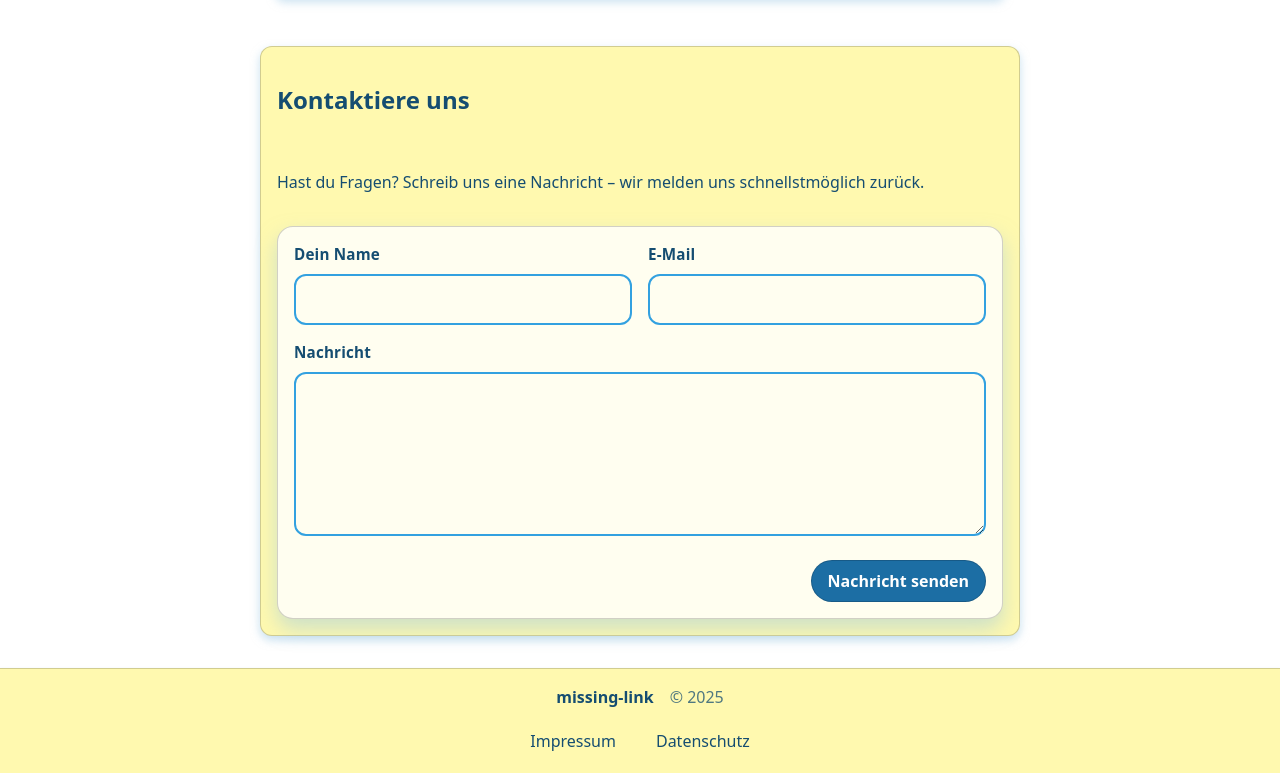
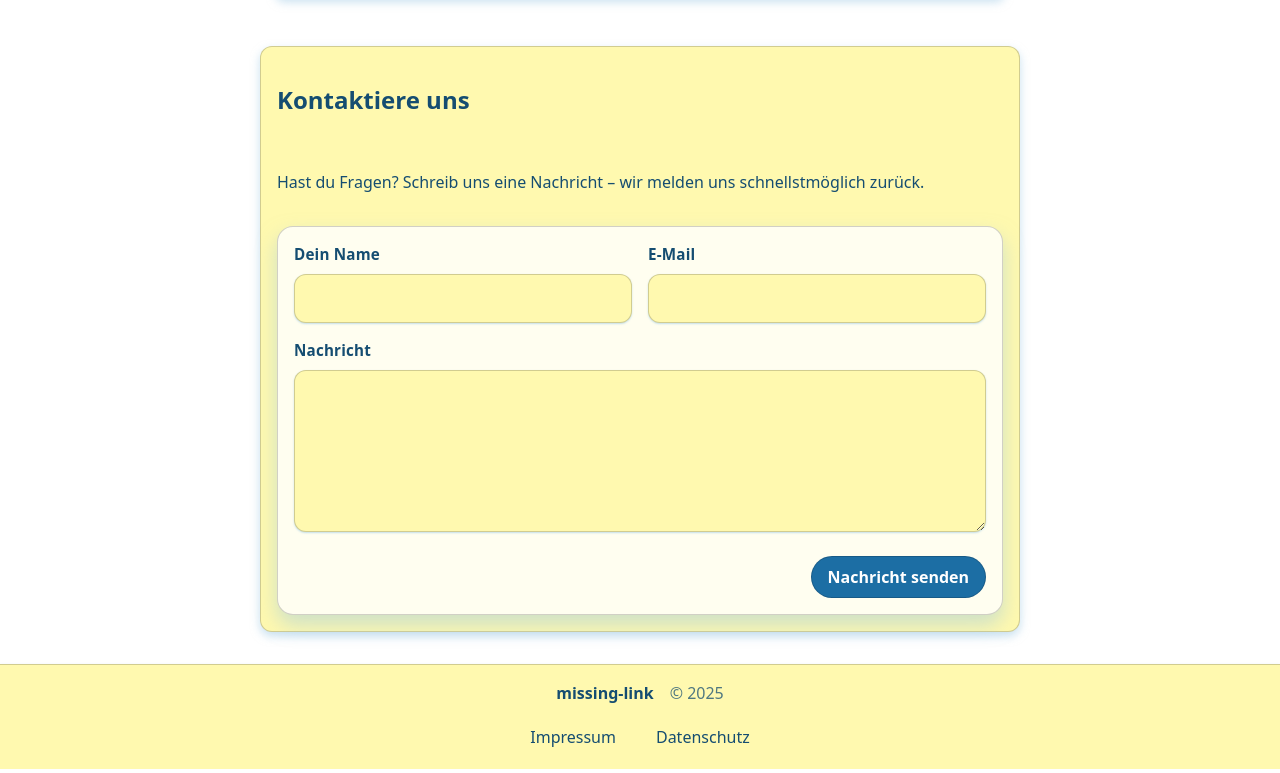
Before and after one commit to g0r1s3/missing-link-frontend, a React (Vite) app: page / in a window 1280 px wide. Shown: the part 1368-2141 px from the top of the page. Built offline with nearby package versions, Linux system fonts and the light colour scheme; no server answers.

Commit message:
fixed TextField according to Linter

```diff
--- a/src/components/TextField/TextField.css
+++ b/src/components/TextField/TextField.css
@@ -1,6 +1,6 @@
 /* src/components/TextField/TextField.css */
 .tf-root {
-    color: var(--color-text);
+    color: var(--on-surface);
     display: flex;
     flex-direction: column;
     font-size: 0.95rem;
@@ -8,38 +8,41 @@
     width: 100%;
 }
 
+/* Eingabe */
 .tf-input {
-    background: transparent;
-    border: 2px solid var(--color-border);
+    background: var(--surface);
+    border-color: var(--border-color);
     border-radius: var(--radius-sm);
-    box-shadow: 0 1px 0 rgb(0 0 0 / 0%), 0 0 0 rgb(0 0 0 / 0%);
+    border-style: solid;
+    border-width: 1px;
+    box-shadow: var(--panel-shadow);
     box-sizing: border-box;
-    color: var(--color-text);
+    color: var(--on-surface);
     max-width: 100%;
     outline: none;
-    padding: var(--space-3) var(--space-4);
+    padding: var(--space-3);
     transition: box-shadow 120ms ease, border-color 120ms ease, background 120ms ease;
-    width: 100%;
 }
 
+/* Placeholder */
 .tf-input::placeholder {
-    color: color-mix(in oklab, var(--color-text) 55%, transparent);
+    color: var(--on-surface);
     opacity: 0.85;
 }
 
+/* Hover / Focus */
 .tf-input:hover {
-    background: color-mix(in oklab, var(--color-bg) 90%, black 10%);
-    border-color: var(--color-accent);
+    background: var(--surface);
+    border-color: var(--border-color-strong);
 }
 
-.tf-input:focus {
-    background: color-mix(in oklab, var(--color-bg) 85%, black 15%);
-    border-color: var(--color-accent);
-    box-shadow:
-            0 0 0 3px color-mix(in oklab, var(--color-accent) 30%, transparent),
-            0 2px 10px 0 color-mix(in oklab, var(--shadow) 40%, transparent);
+.tf-input:focus-visible {
+    background: var(--surface);
+    border-color: var(--border-color-strong);
+    box-shadow: var(--focus-ring);
 }
 
+/* Label & Helper */
 .tf-label {
     font-weight: 600;
     letter-spacing: 0.2px;
@@ -50,12 +53,12 @@
     opacity: 0.9;
 }
 
-.tf-input--error {
-    border-color: #ff8a80;
-    box-shadow:
-            0 0 0 2px color-mix(in oklab, #ff8a80 35%, transparent);
+/* Fehlerzustand */
+.tf-input-error {
+    border-color: var(--border-color-strong);
+    box-shadow: var(--focus-ring);
 }
 
-.tf-helper--error {
-    color: #ffb4a9;
+.tf-helper-error {
+    color: var(--color-accent);
 }
--- a/src/components/TextField/TextField.tsx
+++ b/src/components/TextField/TextField.tsx
@@ -16,15 +16,19 @@ export default function TextField({
                                     id,
                                     ...rest
                                   }: TextFieldProps) {
-    const inputId = id || (label ? `tf-${label.replace(/\s+/g, '-').toLowerCase()}` : undefined)
-    const cls = ['tf-input', error ? 'tf-input--error' : '', className].filter(Boolean).join(' ')
+  const inputId =
+    id || (label ? `tf-${label.replace(/\s+/g, '-').toLowerCase()}` : undefined)
+
+  const cls = ['tf-input', error ? 'tf-input-error' : '', className]
+    .filter(Boolean)
+    .join(' ')
 
   return (
     <label className="tf-root" htmlFor={inputId}>
       {label && <span className="tf-label">{label}</span>}
       <input id={inputId} className={cls} type="text" {...rest} />
       {(helperText || error) && (
-                <span className={error ? 'tf-helper tf-helper--error' : 'tf-helper'}>
+        <span className={error ? 'tf-helper tf-helper-error' : 'tf-helper'}>
           {error || helperText}
         </span>
       )}
```
Lines whose indentation alone changed are shown as unchanged.
